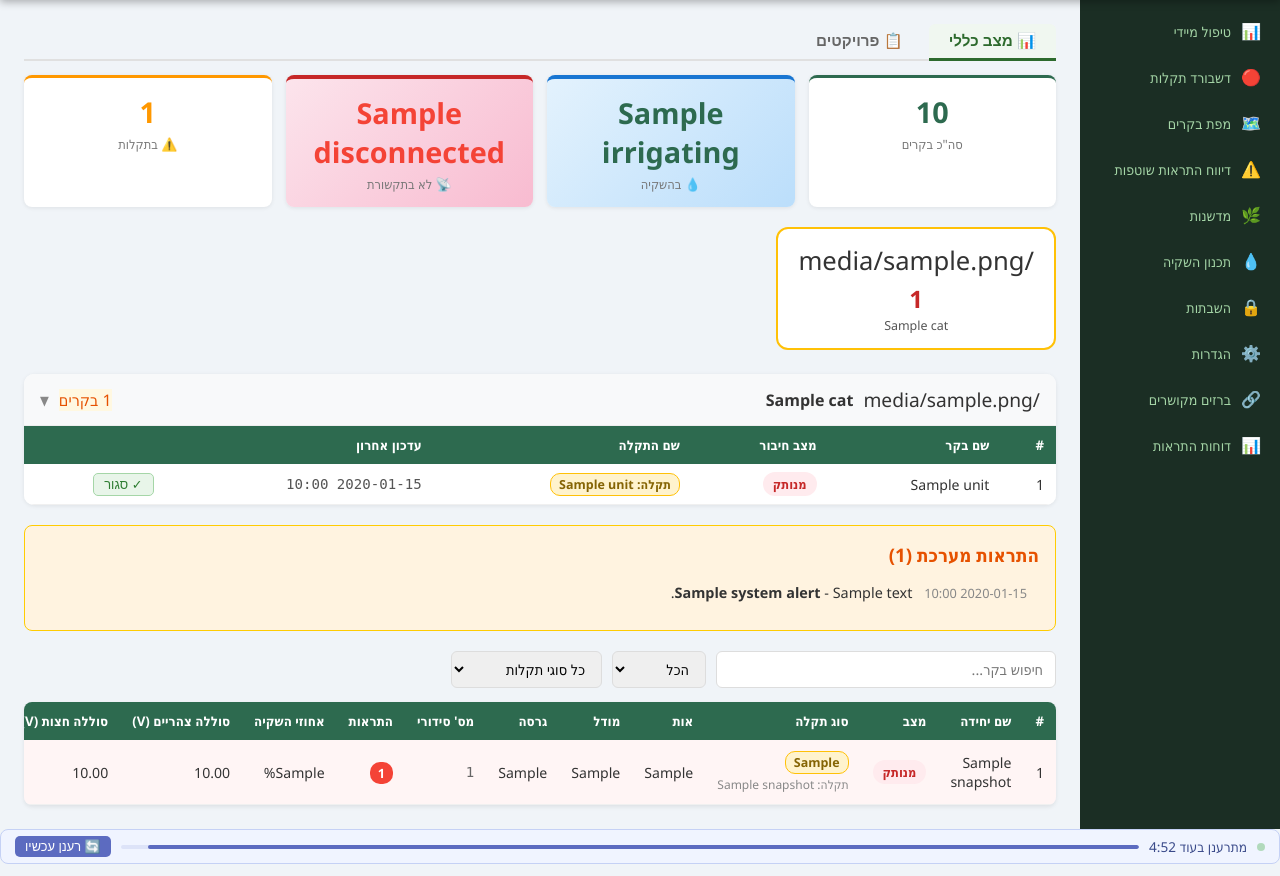
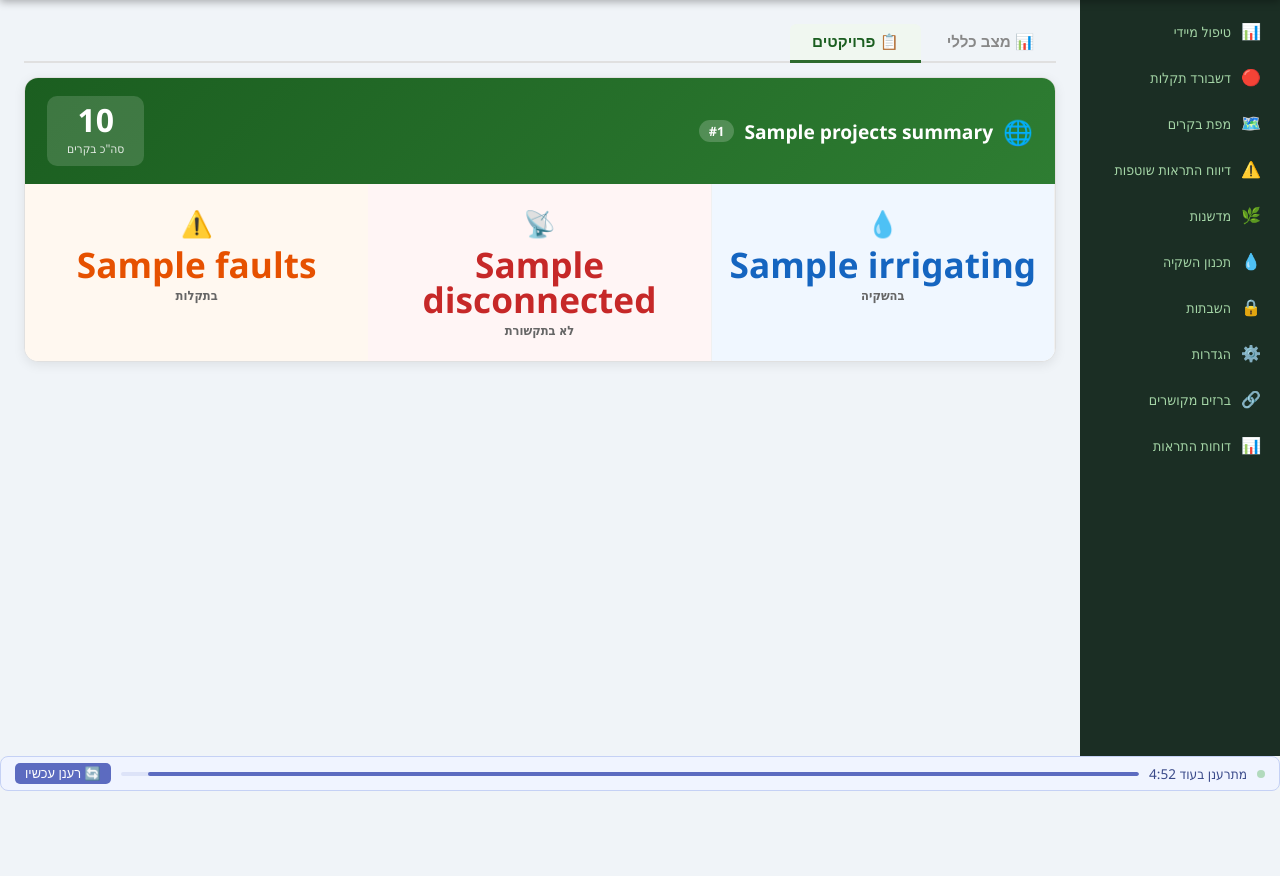
Before and after one commit to aloncontrol/alongsi, a Flask app: template dashboard/templates/dashboard.html in a window 1280 px wide. Shown: the part 47-923 px from the top of the page. After the commit the page ends 838 px from the top, so only its background shows below. Run offline with Flask 3, Linux system fonts and the light colour scheme; the template is opened without the code that fills it: most values are stand-ins (such as "Sample title", 1, 10 or a date in 2020).

Commit message:
Projects tab as default: project header + 3 status cards layout

```diff
--- a/dashboard/templates/dashboard.html
+++ b/dashboard/templates/dashboard.html
@@ -1,15 +1,59 @@
 {% extends "sidebar_layout.html" %}
-{% block title %}GSI Monitor - טיפול מיידי{% endblock %}
+{% block title %}GSI Monitor - פרויקטים{% endblock %}
 
 {% block content %}
 <!-- Tab switcher -->
 <div class="tab-bar">
-    <button class="tab-btn active" id="tab-btn-dashboard" onclick="switchTab('dashboard')">📊 מצב כללי</button>
-    <button class="tab-btn" id="tab-btn-projects" onclick="switchTab('projects')">📋 פרויקטים</button>
+    <button class="tab-btn" id="tab-btn-dashboard" onclick="switchTab('dashboard')">📊 מצב כללי</button>
+    <button class="tab-btn active" id="tab-btn-projects" onclick="switchTab('projects')">📋 פרויקטים</button>
 </div>
 
-<!-- Stats bar (always visible) -->
-<div class="stats-bar">
+<!-- ═══ PROJECTS TAB (default) ═══ -->
+<div id="tab-projects" style="margin-top:14px;">
+    {% for p in projects_summary %}
+    <div class="project-panel">
+
+        <!-- Project header bar -->
+        <div class="project-panel-header">
+            <div class="project-panel-title">
+                <span class="project-panel-icon">🌐</span>
+                <span class="project-panel-name">{{ p.name }}</span>
+                <span class="project-panel-id">#{{ p.id }}</span>
+            </div>
+            <div class="project-total-badge">
+                <span class="project-total-num">{{ p.total }}</span>
+                <span class="project-total-lbl">סה"כ בקרים</span>
+            </div>
+        </div>
+
+        <!-- Three status cards -->
+        <div class="project-status-row">
+            <div class="pstat-card pstat-blue">
+                <div class="pstat-icon">💧</div>
+                <div class="pstat-value">{{ p.irrigating }}</div>
+                <div class="pstat-label">בהשקיה</div>
+            </div>
+            <div class="pstat-card pstat-red">
+                <div class="pstat-icon">📡</div>
+                <div class="pstat-value">{{ p.disconnected }}</div>
+                <div class="pstat-label">לא בתקשורת</div>
+            </div>
+            <div class="pstat-card pstat-orange">
+                <div class="pstat-icon">⚠️</div>
+                <div class="pstat-value">{{ p.faults }}</div>
+                <div class="pstat-label">בתקלות</div>
+            </div>
+        </div>
+
+    </div>
+    {% endfor %}
+</div>
+
+<!-- ═══ DASHBOARD TAB ═══ -->
+<div id="tab-dashboard" style="display:none;">
+
+<!-- Compact stats bar -->
+<div class="stats-bar" style="margin-top:14px;">
     <div class="stat-card">
         <div class="stat-value">{{ total }}</div>
         <div class="stat-label">סה"כ בקרים</div>
@@ -27,42 +71,6 @@
         <div class="stat-label">⚠️ בתקלות</div>
     </div>
 </div>
-
-<!-- Projects tab content -->
-<div id="tab-projects" style="display:none; margin-top:16px;">
-    <div class="projects-grid">
-        {% for p in projects_summary %}
-        <div class="project-card">
-            <div class="project-card-header">
-                <span class="project-icon">🌐</span>
-                <span class="project-name">{{ p.name }}</span>
-                <span class="project-id-badge">#{{ p.id }}</span>
-            </div>
-            <div class="project-stats-grid">
-                <div class="proj-stat">
-                    <div class="proj-stat-value">{{ p.total }}</div>
-                    <div class="proj-stat-label">סה"כ בקרים</div>
-                </div>
-                <div class="proj-stat proj-stat-blue">
-                    <div class="proj-stat-value">{{ p.irrigating }}</div>
-                    <div class="proj-stat-label">💧 בהשקיה</div>
-                </div>
-                <div class="proj-stat proj-stat-red">
-                    <div class="proj-stat-value">{{ p.disconnected }}</div>
-                    <div class="proj-stat-label">📡 לא בתקשורת</div>
-                </div>
-                <div class="proj-stat proj-stat-orange">
-                    <div class="proj-stat-value">{{ p.faults }}</div>
-                    <div class="proj-stat-label">⚠️ בתקלות</div>
-                </div>
-            </div>
-        </div>
-        {% endfor %}
-    </div>
-</div>
-
-<!-- Dashboard tab content -->
-<div id="tab-dashboard">
 
 {% if fault_categories %}
 <div class="fault-category-grid" style="margin-top: 16px;">
@@ -230,6 +238,7 @@
         </tbody>
     </table>
 </div>
+
 </div>{# end tab-dashboard #}
 {% endblock %}
 
@@ -238,75 +247,91 @@
 /* ── Tabs ── */
 .tab-bar {
     display: flex;
-    gap: 6px;
-    margin-bottom: 14px;
+    gap: 4px;
     border-bottom: 2px solid #e0e0e0;
-    padding-bottom: 0;
+    margin-bottom: 0;
 }
 .tab-btn {
-    padding: 8px 20px;
+    padding: 9px 22px;
     background: none;
     border: none;
     border-bottom: 3px solid transparent;
     cursor: pointer;
     font-size: 0.95rem;
     font-weight: 600;
-    color: #666;
+    color: #888;
     margin-bottom: -2px;
     border-radius: 6px 6px 0 0;
-    transition: all 0.2s;
+    transition: all 0.15s;
 }
 .tab-btn:hover { background: #f5f5f5; color: #333; }
-.tab-btn.active { color: #2d6a2d; border-bottom-color: #2d6a2d; background: #f0f7f0; }
+.tab-btn.active { color: #1b5e20; border-bottom-color: #2d6a2d; background: #f0f7f0; }
 
-/* ── Stats bar extra cards ── */
-.stat-card.stat-irrigating { background: linear-gradient(135deg,#e3f2fd,#bbdefb); border-top: 4px solid #1976d2; }
-.stat-card.stat-danger      { background: linear-gradient(135deg,#fce4ec,#f8bbd0); border-top: 4px solid #c62828; }
-
-/* ── Projects grid ── */
-.projects-grid {
-    display: grid;
-    grid-template-columns: repeat(auto-fill, minmax(320px, 1fr));
-    gap: 16px;
+/* ── Project Panel ── */
+.project-panel {
+    background: #fff;
+    border-radius: 14px;
+    border: 1px solid #e0e0e0;
+    box-shadow: 0 3px 12px rgba(0,0,0,0.08);
+    overflow: hidden;
+    margin-bottom: 18px;
 }
-.project-card {
-    background: #fff;
-    border-radius: 12px;
-    border: 1px solid #e0e0e0;
-    box-shadow: 0 2px 8px rgba(0,0,0,0.07);
-    overflow: hidden;
+.project-panel-header {
+    display: flex;
+    align-items: center;
+    justify-content: space-between;
+    padding: 18px 22px;
+    background: linear-gradient(135deg, #1b5e20, #2e7d32);
+    color: #fff;
 }
-.project-card-header {
+.project-panel-title {
     display: flex;
     align-items: center;
     gap: 10px;
-    padding: 16px 18px 12px;
-    background: linear-gradient(135deg, #f0f7f0, #e8f5e9);
-    border-bottom: 1px solid #e0e0e0;
 }
-.project-icon { font-size: 1.4rem; }
-.project-name { font-size: 1.05rem; font-weight: 700; color: #1b5e20; flex: 1; }
-.project-id-badge {
-    background: #c8e6c9; color: #1b5e20;
-    padding: 2px 8px; border-radius: 10px;
-    font-size: 0.78rem; font-weight: 600;
+.project-panel-icon { font-size: 1.5rem; }
+.project-panel-name { font-size: 1.2rem; font-weight: 700; }
+.project-panel-id {
+    background: rgba(255,255,255,0.2);
+    padding: 2px 10px;
+    border-radius: 12px;
+    font-size: 0.8rem;
+    font-weight: 600;
 }
-.project-stats-grid {
+.project-total-badge {
+    text-align: center;
+    background: rgba(255,255,255,0.15);
+    border-radius: 10px;
+    padding: 8px 20px;
+}
+.project-total-num { display: block; font-size: 2rem; font-weight: 800; line-height: 1; }
+.project-total-lbl { font-size: 0.75rem; opacity: 0.85; }
+
+/* ── Three status cards ── */
+.project-status-row {
     display: grid;
-    grid-template-columns: repeat(4, 1fr);
-    gap: 0;
+    grid-template-columns: repeat(3, 1fr);
 }
-.proj-stat {
-    padding: 16px 8px;
+.pstat-card {
+    padding: 22px 16px;
     text-align: center;
     border-right: 1px solid #f0f0f0;
+    transition: background 0.15s;
 }
-.proj-stat:last-child { border-right: none; }
-.proj-stat-value { font-size: 1.6rem; font-weight: 700; color: #333; }
-.proj-stat-label { font-size: 0.72rem; color: #777; margin-top: 2px; }
-.proj-stat-blue .proj-stat-value  { color: #1565c0; }
-.proj-stat-red .proj-stat-value   { color: #c62828; }
-.proj-stat-orange .proj-stat-value{ color: #e65100; }
+.pstat-card:last-child { border-right: none; }
+.pstat-icon  { font-size: 1.6rem; margin-bottom: 6px; }
+.pstat-value { font-size: 2.2rem; font-weight: 800; line-height: 1; }
+.pstat-label { font-size: 0.8rem; color: #666; margin-top: 4px; font-weight: 600; }
+.pstat-blue  { background: #f0f7ff; }
+.pstat-blue .pstat-value  { color: #1565c0; }
+.pstat-red   { background: #fff5f5; }
+.pstat-red .pstat-value   { color: #c62828; }
+.pstat-orange{ background: #fff8f0; }
+.pstat-orange .pstat-value{ color: #e65100; }
+
+/* ── Stats bar extra ── */
+.stat-card.stat-irrigating { background: linear-gradient(135deg,#e3f2fd,#bbdefb); border-top: 4px solid #1976d2; }
+.stat-card.stat-danger      { background: linear-gradient(135deg,#fce4ec,#f8bbd0); border-top: 4px solid #c62828; }
 
 .btn-dismiss {
     padding: 3px 10px;
@@ -379,28 +404,18 @@
 </div>
 
 <script>
-// ── Auto-refresh countdown ──────────────────────────────────────
-const REFRESH_SECONDS = 300; // 5 minutes
+const REFRESH_SECONDS = 300;
 let secondsLeft = REFRESH_SECONDS;
 let refreshTimer;
 
 function doRefresh() {
-    // Don't reload if user is actively searching
     const searchVal = document.getElementById('searchInput')?.value || '';
-    if (searchVal.trim()) {
-        // Just reset the timer instead
-        secondsLeft = REFRESH_SECONDS;
-        return;
-    }
+    if (searchVal.trim()) { secondsLeft = REFRESH_SECONDS; return; }
     location.reload();
 }
-
 function updateRefreshBar() {
     secondsLeft--;
-    if (secondsLeft <= 0) {
-        doRefresh();
-        return;
-    }
+    if (secondsLeft <= 0) { doRefresh(); return; }
     const mins = Math.floor(secondsLeft / 60);
     const secs = String(secondsLeft % 60).padStart(2, '0');
     const label = document.getElementById('refresh-label');
@@ -408,10 +423,8 @@ function updateRefreshBar() {
     if (label) label.textContent = `מתרענן בעוד ${mins}:${secs}`;
     if (fill)  fill.style.width = ((secondsLeft / REFRESH_SECONDS) * 100) + '%';
 }
-
 refreshTimer = setInterval(updateRefreshBar, 1000);
 
-// Pause refresh while user is typing in search
 document.addEventListener('DOMContentLoaded', () => {
     const si = document.getElementById('searchInput');
     if (si) {
@@ -425,6 +438,12 @@ document.addEventListener('DOMContentLoaded', () => {
 </script>
 
 <script>
+function switchTab(tab) {
+    document.getElementById('tab-dashboard').style.display = tab === 'dashboard' ? '' : 'none';
+    document.getElementById('tab-projects').style.display  = tab === 'projects'  ? '' : 'none';
+    document.getElementById('tab-btn-dashboard').classList.toggle('active', tab === 'dashboard');
+    document.getElementById('tab-btn-projects').classList.toggle('active',  tab === 'projects');
+}
 function dismissFault(unitId, btn) {
     btn.disabled = true;
     btn.textContent = '...';
@@ -449,12 +468,6 @@ function toggleSection(header) {
     body.style.display = isOpen ? 'none' : '';
     arrow.textContent = isOpen ? '▶' : '▼';
 }
-function switchTab(tab) {
-    document.getElementById('tab-dashboard').style.display = tab === 'dashboard' ? '' : 'none';
-    document.getElementById('tab-projects').style.display  = tab === 'projects'  ? '' : 'none';
-    document.getElementById('tab-btn-dashboard').classList.toggle('active', tab === 'dashboard');
-    document.getElementById('tab-btn-projects').classList.toggle('active',  tab === 'projects');
-}
 function filterTable() {
     const search = document.getElementById('searchInput').value.toLowerCase();
     const status = document.getElementById('statusFilter').value;
```
